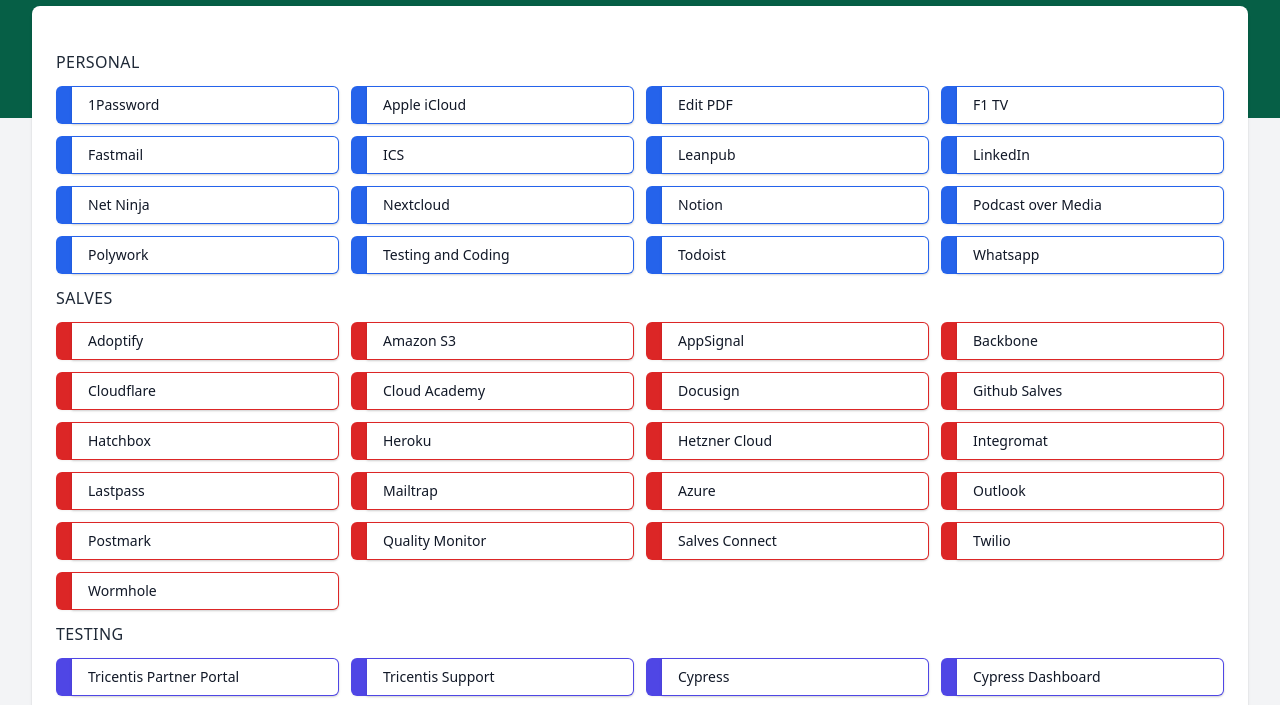
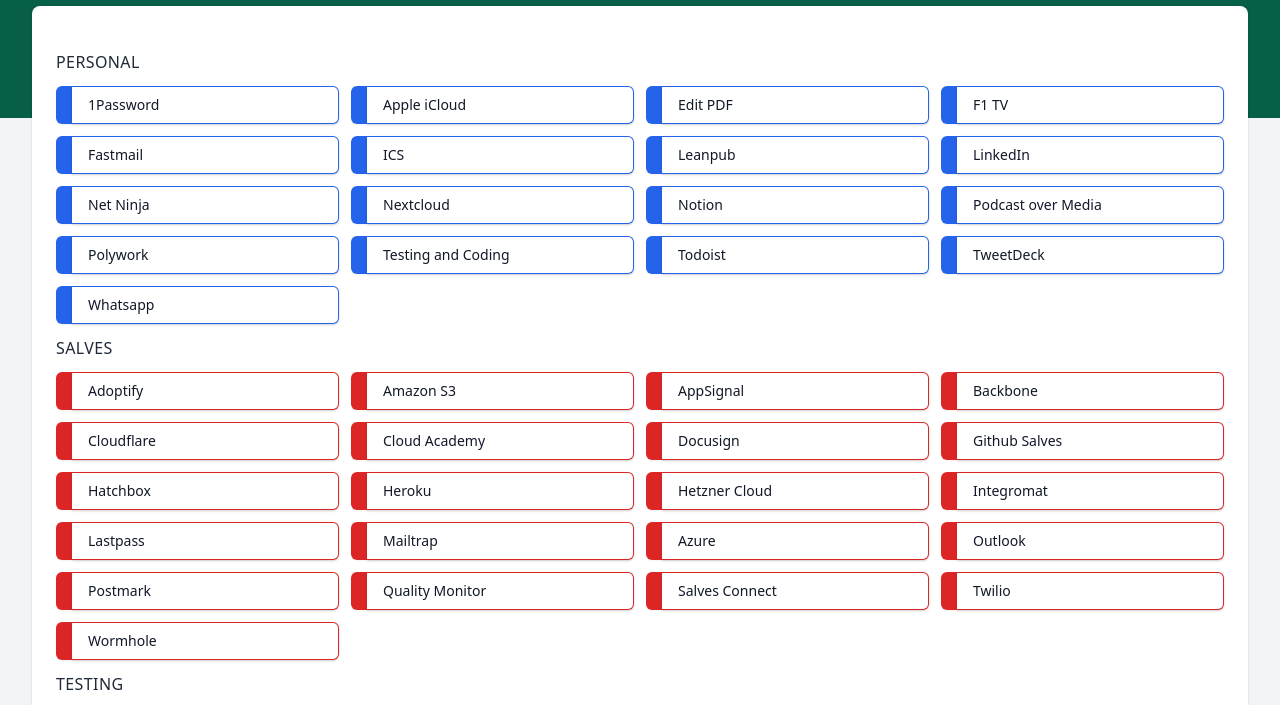
Before and after one commit to jarkelen/hotlynx, a plain HTML site: page index.html in a window 1280 px wide. Shown: the part 74-779 px from the top of the page. Drawn offline with nearby package versions, Linux system fonts and the light colour scheme.

Commit message:
added link

```diff
--- a/index.html
+++ b/index.html
@@ -177,6 +177,16 @@
                 <a href="https://todoist.com/app" target="blank">
                   <div class="flex-1 px-4 py-2 text-sm truncate">
                     <div class="text-gray-900 font-medium hover:text-gray-600">Todoist</div>
+                  </div>
+                </a>
+              </div>
+            </li>
+            <li class="col-span-1 flex shadow-sm rounded-md" id="#{dom_id(link)}">
+              <div class="bg-blue-600 flex-shrink-0 flex items-center justify-center w-4 text-white text-sm font-medium rounded-l-md"></div>
+              <div class="flex-1 flex items-center justify-between border-t border-r border-b border-blue-600 bg-white rounded-r-md truncate shadow hover:bg-blue-100">
+                <a href="https://tweetdeck.twitter.com" target="blank">
+                  <div class="flex-1 px-4 py-2 text-sm truncate">
+                    <div class="text-gray-900 font-medium hover:text-gray-600">TweetDeck</div>
                   </div>
                 </a>
               </div>
```
